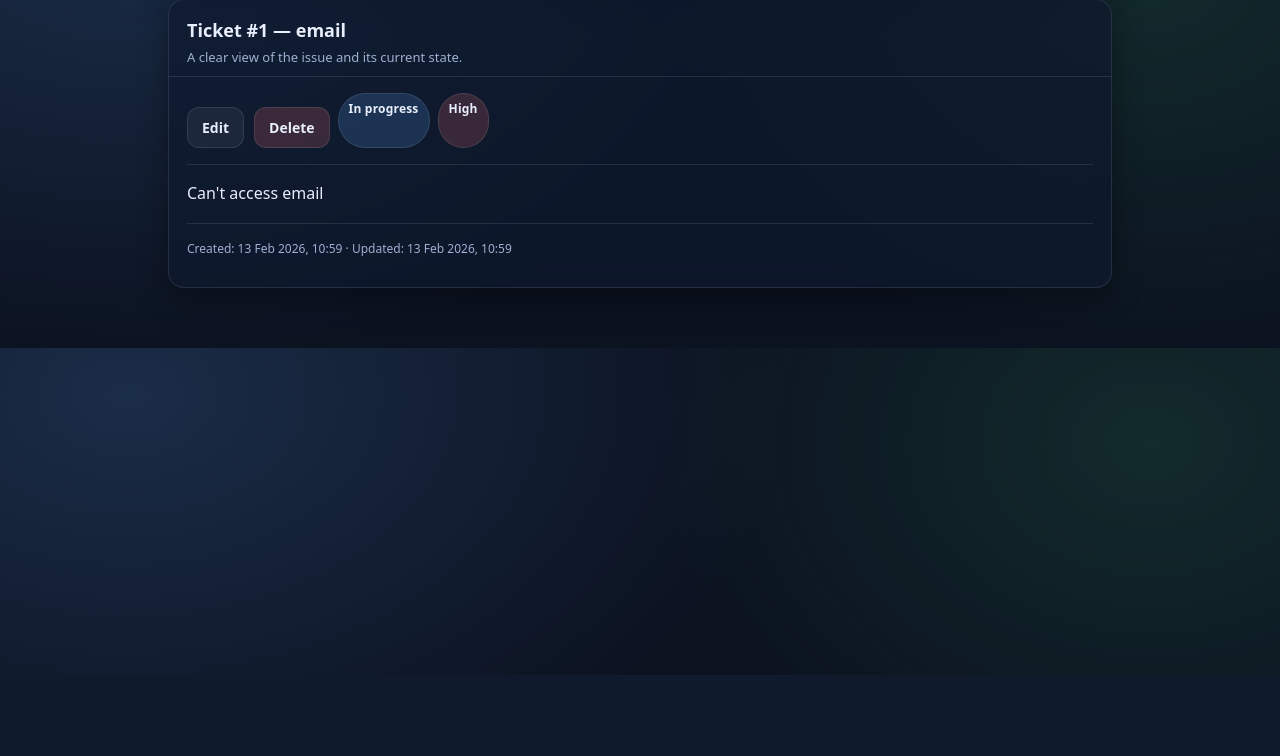
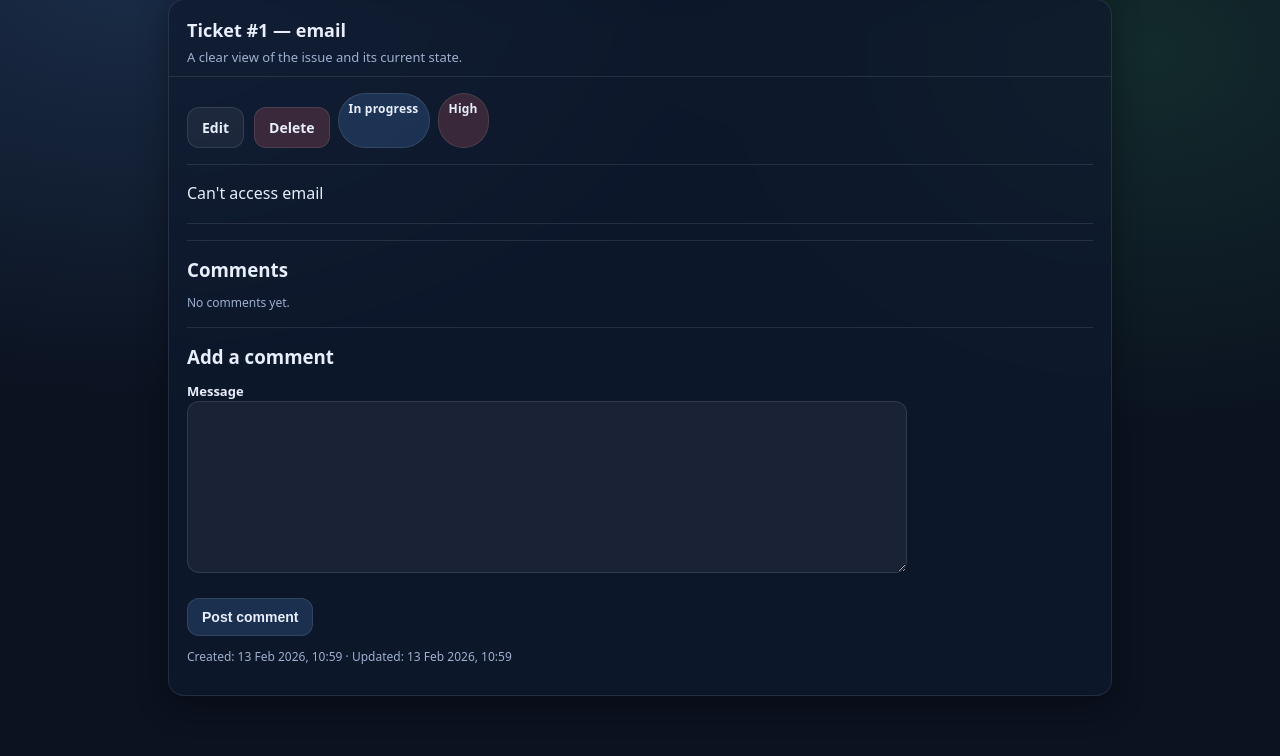
Before and after one commit to ggyabaah/servicedesk, a Django app: page /tickets/1/ in a window 1280 px wide. Shown: the part 125-881 px from the top of the page. Before the commit the page ends 800 px from the top, so only its background shows below. Run offline with Django 5.2, Linux system fonts and the light colour scheme; a user stored in the database is signed in; data comes from the database, SQL or seed files in the repository; both versions use the stored data as it was after the commit.

Commit message:
Day 6 option 2: Add ticket comments

```diff
--- a/tickets/forms.py
+++ b/tickets/forms.py
@@ -1,7 +1,14 @@
 from django import forms
 from .models import Ticket
+from .models import TicketComment
 
 class TicketForm(forms.ModelForm):
     class Meta:
         model = Ticket
         fields = ["title", "description", "status", "priority"]
+
+
+class TicketCommentForm(forms.ModelForm):
+    class Meta:
+        model = TicketComment
+        fields = ["message"]
--- a/tickets/models.py
+++ b/tickets/models.py
@@ -21,13 +21,13 @@ class Ticket(models.Model):
     status = models.CharField(
         max_length=20,
         choices=Status.choices,
-        default=Status.OPEN
+        default=Status.OPEN,
     )
 
     priority = models.CharField(
         max_length=10,
         choices=Priority.choices,
-        default=Priority.MEDIUM
+        default=Priority.MEDIUM,
     )
 
     owner = models.ForeignKey(
@@ -43,3 +43,21 @@ class Ticket(models.Model):
 
     def __str__(self) -> str:
         return self.title
+
+
+class TicketComment(models.Model):
+    ticket = models.ForeignKey(
+        "Ticket",
+        on_delete=models.CASCADE,
+        related_name="comments",
+    )
+    author = models.ForeignKey(
+        settings.AUTH_USER_MODEL,
+        on_delete=models.CASCADE,
+        related_name="ticket_comments",
+    )
+    message = models.TextField()
+    created_at = models.DateTimeField(auto_now_add=True)
+
+    def __str__(self) -> str:
+        return f"Comment by {self.author} on Ticket #{self.ticket.id}"
--- a/tickets/templates/tickets/ticket_detail.html
+++ b/tickets/templates/tickets/ticket_detail.html
@@ -46,6 +46,47 @@
       {% endif %}
 
       <div class="divider"></div>
+      <div class="divider"></div>
+
+      <h3 style="margin:0 0 10px 0;">Comments</h3>
+
+      {% if comments %}
+        <div style="display:flex; flex-direction:column; gap:10px;">
+          {% for c in comments %}
+            <div style="padding:12px; border:1px solid var(--border); border-radius:14px; background: rgba(255,255,255,.04);">
+              <div class="small" style="margin-bottom:8px;">
+                <strong>{{ c.author.username }}</strong> · {{ c.created_at|date:"j M Y, H:i" }}
+              </div>
+              <div style="white-space:pre-wrap; line-height:1.6;">{{ c.message }}</div>
+            </div>
+          {% endfor %}
+        </div>
+      {% else %}
+        <p class="small">No comments yet.</p>
+      {% endif %}
+
+      {% if user.is_authenticated %}
+        <div class="divider"></div>
+
+        <h3 style="margin:0 0 10px 0;">Add a comment</h3>
+
+        <form method="post" class="form-grid">
+          {% csrf_token %}
+          <div>
+            <label for="{{ comment_form.message.id_for_label }}">Message</label>
+            {{ comment_form.message }}
+          </div>
+
+          <div class="actions">
+            <button class="btn primary" type="submit">Post comment</button>
+          </div>
+        </form>
+      {% else %}
+        <div class="divider"></div>
+        <p class="small">
+          <a class="btn" href="/accounts/login/">Sign in</a> to add a comment.
+        </p>
+      {% endif %}
 
       <p class="small">
         Created: {{ ticket.created_at|date:"j M Y, H:i" }} ·
--- a/tickets/views.py
+++ b/tickets/views.py
@@ -1,6 +1,6 @@
 from django.shortcuts import redirect, render, get_object_or_404
-from .models import Ticket
-from .forms import TicketForm
+from .models import Ticket, TicketComment
+from .forms import TicketForm, TicketCommentForm
 from django.db.models import Q
 from django.http import HttpResponse
 from django.contrib.auth.decorators import login_required
@@ -38,7 +38,26 @@ def ticket_list(request):
 
 def ticket_detail(request, ticket_id):
     ticket = get_object_or_404(Ticket, id=ticket_id)
-    return render(request, "tickets/ticket_detail.html", {"ticket": ticket})
+    comments = ticket.comments.all().order_by("-created_at")
+
+    comment_form = None
+    if request.user.is_authenticated:
+        comment_form = TicketCommentForm()
+
+        if request.method == "POST":
+            comment_form = TicketCommentForm(request.POST)
+            if comment_form.is_valid():
+                comment = comment_form.save(commit=False)
+                comment.ticket = ticket
+                comment.author = request.user
+                comment.save()
+                return redirect("ticket_detail", ticket_id=ticket.id)
+
+    return render(
+        request,
+        "tickets/ticket_detail.html",
+        {"ticket": ticket, "comments": comments, "comment_form": comment_form},
+    )
 
 @login_required
 def ticket_create(request):
```
Also changed, not shown: tickets/admin.py (+8 -0 lines), db.sqlite3, tickets/migrations/0003_ticketcomment.py (added).
